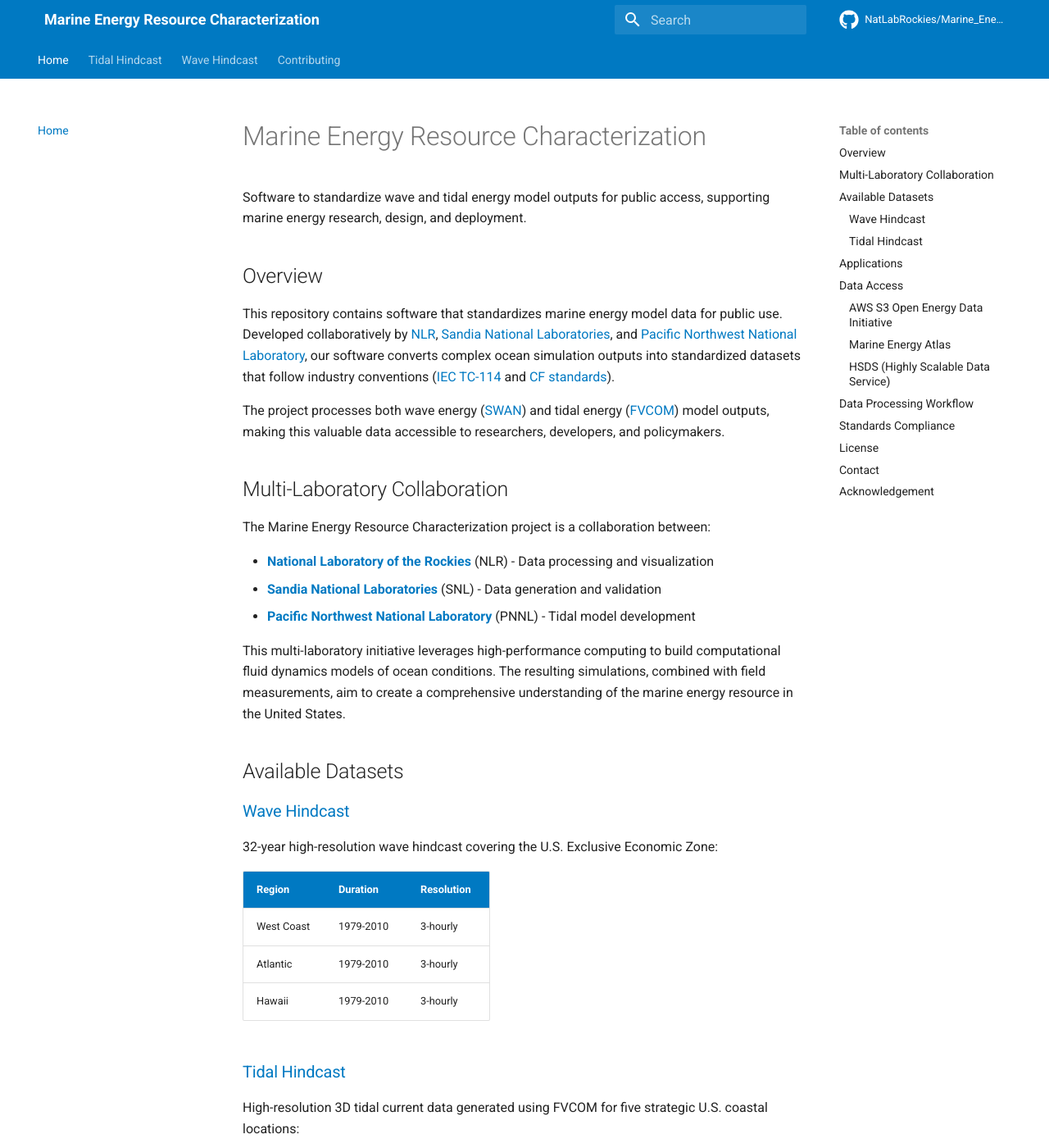
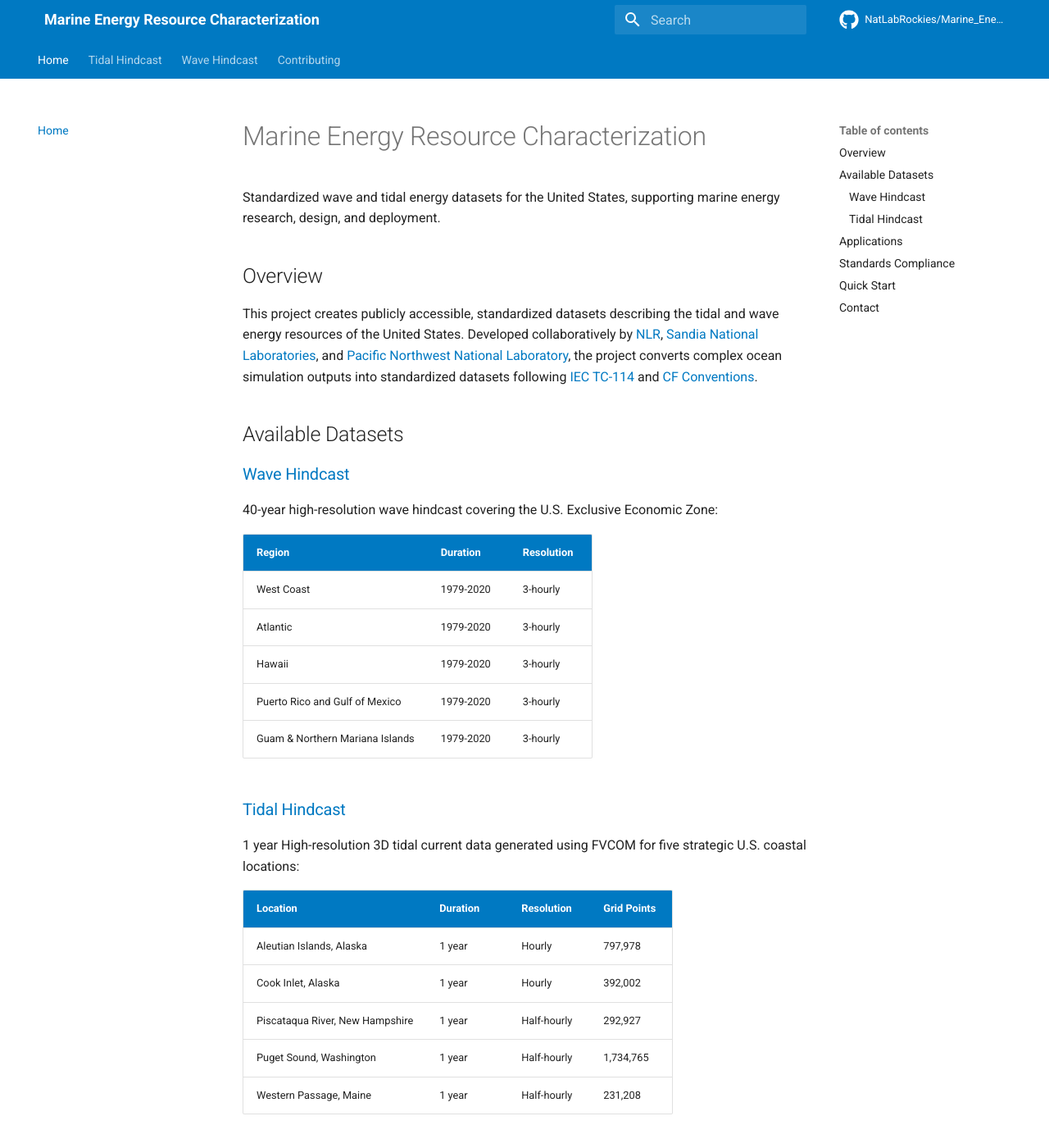
Before and after one commit to NatLabRockies/Marine_Energy_Resource_Characterization, an MkDocs documentation site: the page built from docs/index.md, in a window 1280 px wide and 1400 px high. Shown: the whole window at 82% size. Built offline with MkDocs 1.6.1 and Material for MkDocs 9.7.7, drawn with Linux system fonts in a browser that asks for light colours; comment, search, counter and statistics services are not loaded; some of the changed text lies outside the part shown.

Commit message:
Docs: Update index

````diff
--- a/docs/index.md
+++ b/docs/index.md
@@ -1,38 +1,28 @@
 # Marine Energy Resource Characterization
 
-Software to standardize wave and tidal energy model outputs for public access, supporting marine energy research, design, and deployment.
+Standardized wave and tidal energy datasets for the United States, supporting marine energy research, design, and deployment.
 
 ## Overview
 
-This repository contains software that standardizes marine energy model data for public use. Developed collaboratively by [NLR](https://www.nlr.gov), [Sandia National Laboratories](https://www.sandia.gov), and [Pacific Northwest National Laboratory](https://www.pnnl.gov), our software converts complex ocean simulation outputs into standardized datasets that follow industry conventions ([IEC TC-114](https://www.iec.ch/dyn/www/f?p=103:7:::::FSP_ORG_ID:1316) and [CF standards](https://cfconventions.org)).
-
-The project processes both wave energy ([SWAN](https://swanmodel.sourceforge.io)) and tidal energy ([FVCOM](http://fvcom.smast.umassd.edu/fvcom)) model outputs, making this valuable data accessible to researchers, developers, and policymakers.
-
-## Multi-Laboratory Collaboration
-
-The Marine Energy Resource Characterization project is a collaboration between:
-
-- **[National Laboratory of the Rockies](https://www.nlr.gov)** (NLR) - Data processing and visualization
-- **[Sandia National Laboratories](https://www.sandia.gov)** (SNL) - Data generation and validation
-- **[Pacific Northwest National Laboratory](https://www.pnnl.gov)** (PNNL) - Tidal model development
-
-This multi-laboratory initiative leverages high-performance computing to build computational fluid dynamics models of ocean conditions. The resulting simulations, combined with field measurements, aim to create a comprehensive understanding of the marine energy resource in the United States.
+This project creates publicly accessible, standardized datasets describing the tidal and wave energy resources of the United States. Developed collaboratively by [NLR](https://www.nlr.gov), [Sandia National Laboratories](https://www.sandia.gov), and [Pacific Northwest National Laboratory](https://www.pnnl.gov), the project converts complex ocean simulation outputs into standardized datasets following [IEC TC-114](https://www.iec.ch/dyn/www/f?p=103:7:::::FSP_ORG_ID:1316) and [CF Conventions](https://cfconventions.org).
 
 ## Available Datasets
 
-### [Wave Hindcast](wave-hindcast.md)
+### [Wave Hindcast](wave/hindcast/index.md)
 
-32-year high-resolution wave hindcast covering the U.S. Exclusive Economic Zone:
+40-year high-resolution wave hindcast covering the U.S. Exclusive Economic Zone:
 
-| Region     | Duration  | Resolution |
-| ---------- | --------- | ---------- |
-| West Coast | 1979-2010 | 3-hourly   |
-| Atlantic   | 1979-2010 | 3-hourly   |
-| Hawaii     | 1979-2010 | 3-hourly   |
+| Region                          | Duration  | Resolution |
+| ------------------------------- | --------- | ---------- |
+| West Coast                      | 1979-2020 | 3-hourly   |
+| Atlantic                        | 1979-2020 | 3-hourly   |
+| Hawaii                          | 1979-2020 | 3-hourly   |
+| Puerto Rico and Gulf of Mexico  | 1979-2020 | 3-hourly   |
+| Guam & Northern Mariana Islands | 1979-2020 | 3-hourly   |
 
-### [Tidal Hindcast](tidal-hindcast.md)
+### [Tidal Hindcast](tidal/high_resolution_hindcast/index.md)
 
-High-resolution 3D tidal current data generated using FVCOM for five strategic U.S. coastal locations:
+1 year High-resolution 3D tidal current data generated using FVCOM for five strategic U.S. coastal locations:
 
 | Location                        | Duration | Resolution  | Grid Points |
 | ------------------------------- | -------- | ----------- | ----------- |
@@ -51,63 +41,27 @@
 - Public access to marine energy resource data through [OpenEI](https://openei.org/wiki/Marine_and_Hydrokinetic_Technology_Database)
 - Visualization of summarized data on the [Marine Energy Atlas](https://maps.nlr.gov/marine-energy-atlas)
 
-Quality control processes, standardized formatting, and documentation ensure the datasets are reliable and reproducible.
-
-## Data Access
-
-### AWS S3 Open Energy Data Initiative
-
-Standardized datasets are publicly accessible through AWS S3:
-
-- **Tidal Data**: [Marine Energy Data Lake](https://data.openei.org/s3_viewer?bucket=marine-energy-data)
-- **Wave Data**: [WPTO PDS US Wave](https://registry.opendata.aws/wpto-pds-us-wave/)
-
-### Marine Energy Atlas
-
-Summary data is visualized on the [NLR Marine Energy Atlas](https://maps.nlr.gov/marine-energy-atlas), where select datasets can be downloaded using the point query tool.
-
-### HSDS (Highly Scalable Data Service)
-
-For programmatic access, data is available via HSDS at:
-
-- Wave: `/nlr/US_wave/`
-- Tidal: `/nlr/US_tidal/`
-
-## Data Processing Workflow
-
-```
-Model Output → Verification → Standardization → Value-Added Products → Summary Statistics → Visualization
-```
-
-The processing pipeline ensures:
-
-1. **Time Validation** - Consistent temporal formatting and completeness
-2. **Coordinate Validation** - Standardized spatial reference systems
-3. **Quality Control** - Range checking and anomaly detection
-4. **Value-Added Products** - Derived engineering quantities (velocity, power density, direction)
-5. **Documentation** - CF-compliant metadata and comprehensive documentation
-
 ## Standards Compliance
 
 All datasets follow:
 
-- **[CF Conventions](https://cfconventions.org)** - Climate and Forecast metadata standards
-- **[IEC TS 62600-201](https://www.iec.ch/dyn/www/f?p=103:7:::::FSP_ORG_ID:1316)** - Tidal energy resource assessment
-- **[ACDD](https://wiki.esipfed.org/Attribute_Convention_for_Data_Discovery_1-3)** - Attribute Convention for Data Discovery
+- **[CF Conventions](https://cfconventions.org)** — Climate and Forecast metadata standards
+- **[IEC TS 62600-201](https://www.iec.ch/dyn/www/f?p=103:7:::::FSP_ORG_ID:1316)** — Tidal energy resource assessment
+- **[ACDD](https://wiki.esipfed.org/Attribute_Convention_for_Data_Discovery_1-3)** — Attribute Convention for Data Discovery
 
-## License
+## Quick Start
 
-This software is licensed under the BSD 3-Clause License.
+```python
+from rex import ResourceX
 
-Copyright 2025 Alliance for Energy Innovation, LLC
+# Access tidal data
+with ResourceX('/nlr/US_tidal/Cook_Inlet/Cook_Inlet_2005.h5', hsds=True) as f:
+    speed = f['sea_water_speed']
+```
 
-This software was developed at least in part by Alliance for Energy Innovation, LLC ("Alliance") under Contract No. DE-AC36-08GO28308 with the U.S. Department of Energy and the U.S. Government retains for itself and others acting on its behalf a nonexclusive, paid-up, irrevocable worldwide license in the software to reproduce, prepare derivative works, distribute copies to the public, perform publicly and display publicly, and to permit others to do so.
+See [Getting Started](getting-started/index.md) for setup instructions.
 
 ## Contact
 
 - **GitHub Issues**: [Bug reports and feature requests](https://github.com/NatLabRockies/Marine_Energy_Resource_Characterization/issues)
 - **Email**: [marineresource@nlr.gov](mailto:marineresource@nlr.gov)
-
-## Acknowledgement
-
-This work is funded by the U.S. Department of Energy, Water Power Technologies Office.
````
